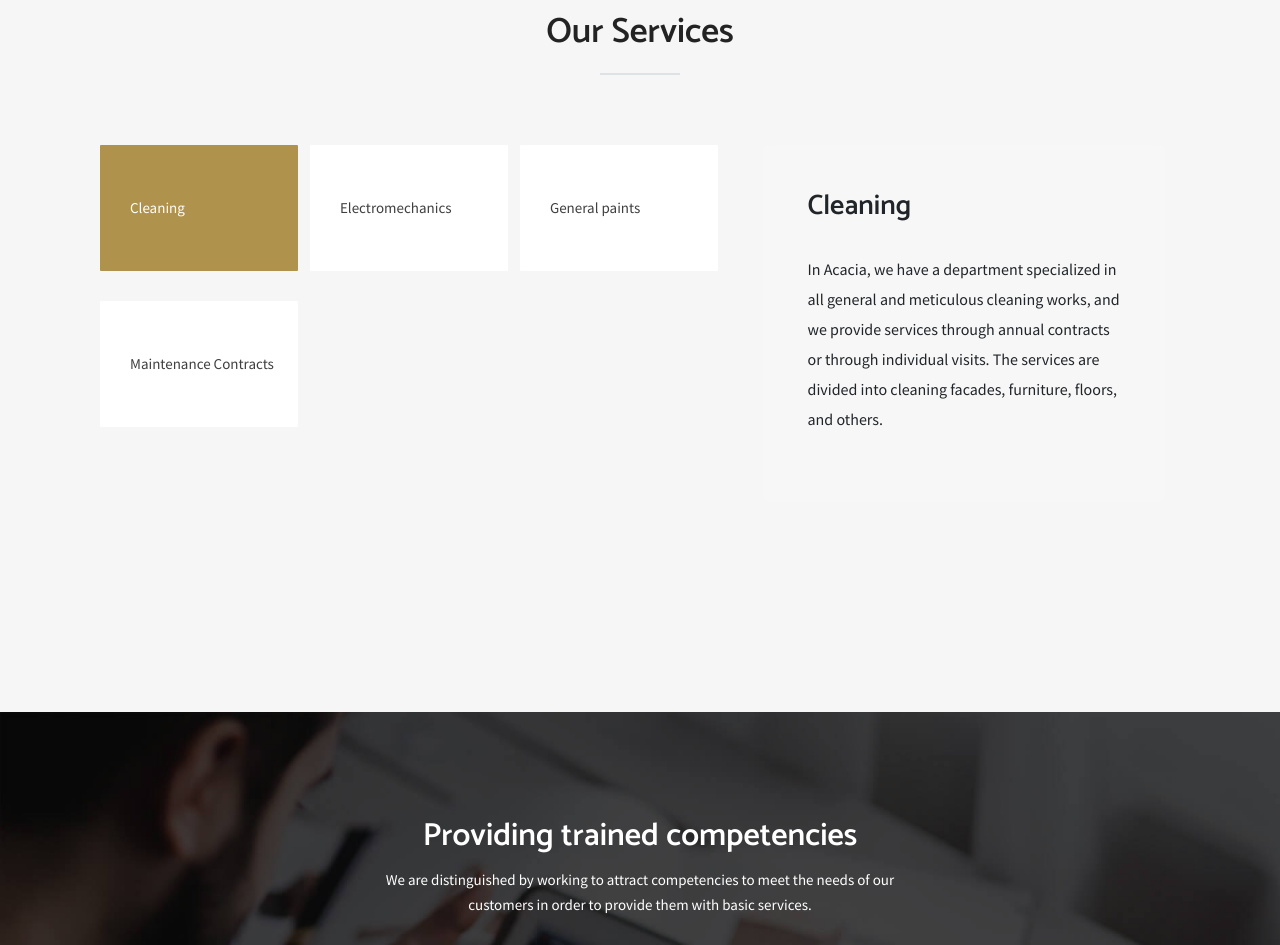
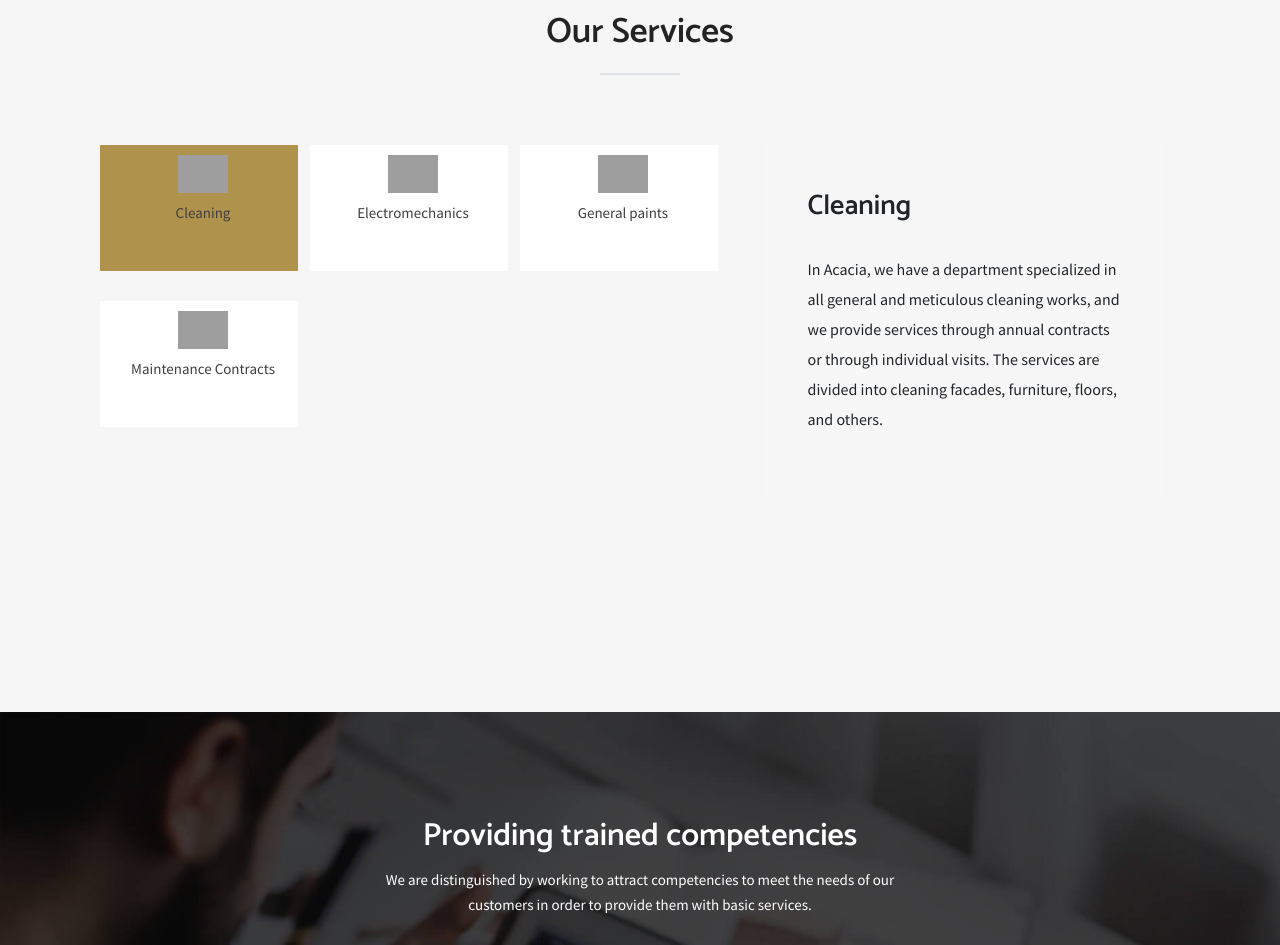
Before and after one commit to Motawe3a/Acacia, a plain HTML site: page operation_maintainence.html in a window 1280 px wide. Shown: the part 1924-2869 px from the top of the page. Drawn offline with Linux system fonts and the light colour scheme; some packages are replaced by stand-ins of ours; grey boxes are pictures that could not be loaded; files whose address does not match are found by name.

Commit message:
fix styles

```diff
--- a/css/style.css
+++ b/css/style.css
@@ -2186,6 +2186,26 @@ Listing Page
   height: auto;
 }
 
+.small_c_wrapper {
+  display: flex;
+  flex-direction: column;
+  background-color: transparent !important;
+  width: 100% !important;
+  padding: 0 !important;
+  margin: 0;
+  align-items: center;
+  justify-content: start;
+}
+
+.small_c_wrapper img {
+  width: 50px;
+  margin-top: 10px;
+}
+
+.small_c_wrapper span {
+  line-height: 0;
+  margin-top: 20px;
+}
 /*=================================================================
   Footer section
 ==================================================================*/
@@ -2291,6 +2311,10 @@ Listing Page
   .menu_custom {
     flex-direction: column;
   }
+  form#search-form {
+    border-bottom-right-radius: 7px;
+    border-top-right-radius: 7px;
+  }
   .counters-item:before {
     display: none;
   }
@@ -2363,6 +2387,10 @@ Listing Page
   .listing-page .naccs .menu div.first-thumb {
     width: 100%;
   }
+  form#search-form {
+    border-bottom-right-radius: 7px;
+    border-top-right-radius: 7px;
+  }
   .listing-page .naccs .menu div.last-thumb {
     width: 100%;
   }
@@ -2493,6 +2521,10 @@ Listing Page
   .listing-page .naccs .menu div.first-thumb {
     width: 100%;
   }
+  form#search-form {
+    border-bottom-right-radius: 7px;
+    border-top-right-radius: 7px;
+  }
   .listing-page .naccs .menu div.last-thumb {
     width: 100%;
   }
--- a/css/style_ar.css
+++ b/css/style_ar.css
@@ -2190,6 +2190,26 @@ Listing Page
   height: auto;
 }
 
+.small_c_wrapper {
+  display: flex;
+  flex-direction: column;
+  background-color: transparent !important;
+  width: 100% !important;
+  padding: 0 !important;
+  margin: 0;
+  align-items: center;
+  justify-content: start;
+}
+.small_c_wrapper img {
+  width: 50px;
+  margin-top: 10px;
+}
+
+.small_c_wrapper span {
+  line-height: 0;
+  margin-top: 20px;
+}
+
 /*=================================================================
   Footer section
 ==================================================================*/
@@ -2295,6 +2315,10 @@ Listing Page
   .counters-item:before {
     display: none;
   }
+  form#search-form {
+    border-bottom-left-radius: 7px !important;
+    border-top-left-radius: 7px !important;
+  }
   /* parallax section */
   .parallax-section {
     background-position: center top !important;
@@ -2364,6 +2388,10 @@ Listing Page
   .listing-page .naccs .menu div.first-thumb {
     width: 100%;
   }
+  form#search-form {
+    border-bottom-left-radius: 7px !important;
+    border-top-left-radius: 7px !important;
+  }
   .listing-page .naccs .menu div.last-thumb {
     width: 100%;
   }
@@ -2497,6 +2525,10 @@ Listing Page
   .listing-page .naccs .menu div.first-thumb {
     width: 100%;
   }
+  form#search-form {
+    border-bottom-left-radius: 7px !important;
+    border-top-left-radius: 7px !important;
+  }
   .listing-page .naccs .menu div.last-thumb {
     width: 100%;
   }
--- a/operation_maintainence.html
+++ b/operation_maintainence.html
@@ -260,45 +260,38 @@ End Fixed Navigation
 											<div class="menu menu_custom">
 												<div class="first-thumb active">
 													<div class="thumb" style="width: 105%;">
-														<!-- <span class="icon">
-															<img
-																src="https://acaciare.net/wp-content/uploads/2021/12/serv-icon-1.svg"
-																loading="lazy" alt="">
-															</span> -->
-														<!-- <i class="tf-ion-social-twitter"></i> -->
-														Cleaning
+														<div class="small_c_wrapper">
+															<img loading="lazy" src="https://cdn-icons-png.flaticon.com/512/2553/2553566.png" alt="icon">
+															<span style="line-height: 0;">Cleaning</span>
+														</div>
 													</div>
 												</div>
 
 												<div>
 													<div class="thumb" style="width: 105%;">
-														<!-- <span class="icon">
-															<img
-																src="https://acaciare.net/wp-content/uploads/2021/12/serv-icon-2.svg"
-																loading="lazy" alt="">
-															</span> -->
-														<!-- <i class="tf-ion-social-twitter"></i> -->
-														Electromechanics
+														<div class="small_c_wrapper">
+															<img loading="lazy" src="https://cdn-icons-png.flaticon.com/512/1114/1114631.png" alt="icon">
+															<span style="line-height: 0;">Electromechanics</span>
+														</div>
+
 													</div>
 												</div>
 												<div>
 													<div class="thumb" style="width: 105%;">
-														<!-- <span class="icon">
-															<img
-																src="https://acaciare.net/wp-content/uploads/2021/12/serv-icon-3.svg"
-																loading="lazy" alt="">
-															</span> -->
-														General paints
+														<div class="small_c_wrapper">
+															<img loading="lazy" src="https://cdn-icons-png.flaticon.com/512/5644/5644764.png" alt="icon">
+															<span style="line-height: 0;">General paints</span>
+														</div>
+
 													</div>
 												</div>
 												<div class="last-thumb">
 													<div class="thumb" style="width: 105%;">
-														<!-- <span class="icon">
-															<img
-																src="https://acaciare.net/wp-content/uploads/2021/12/serv-icon-4.svg"
-																loading="lazy" alt="">
-															</span> -->
-														Maintenance Contracts
+														<div class="small_c_wrapper">
+															<img loading="lazy" src="https://cdn-icons-png.flaticon.com/512/2666/2666523.png" alt="icon">
+															<span style="line-height: 0;">Maintenance Contracts</span>
+														</div>
+
 													</div>
 												</div>
 											</div>
```
Also changed, not shown: operation_maintainence_ar.html (+20 -20 lines).
